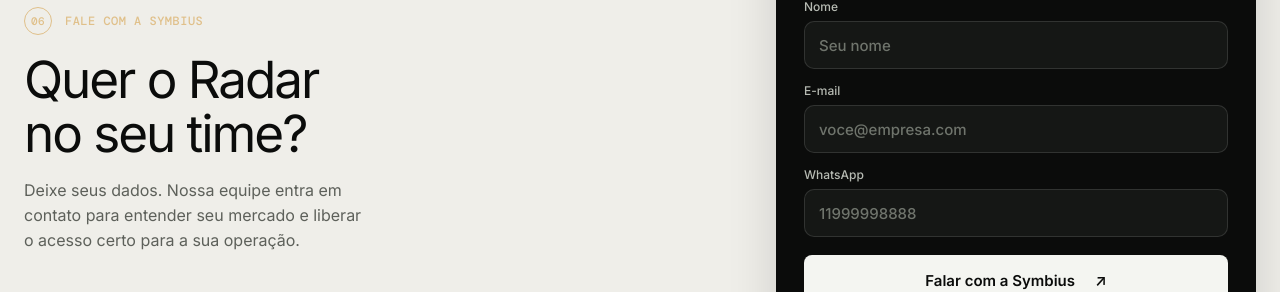
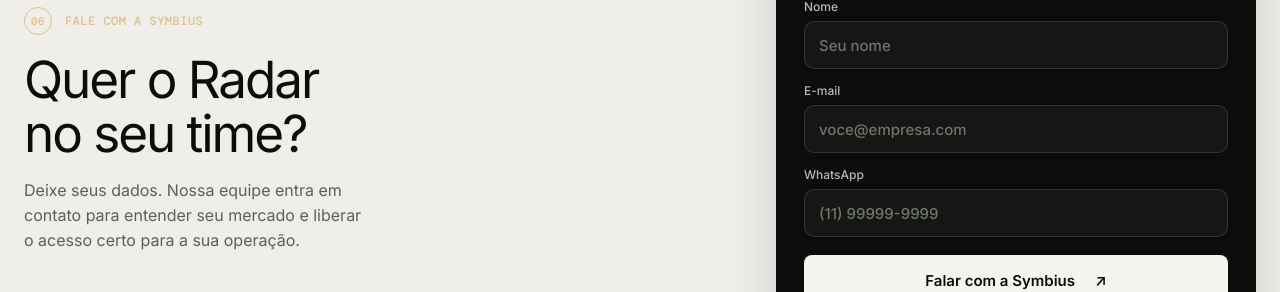
Before and after one commit to raulinsonsouza-maker/radar, a React (Vite) app in the folder frontend/: page / in a window 1280 px wide. Shown: the part 4428-4720 px from the top of the page. Built offline with nearby package versions, Linux system fonts and the light colour scheme; a web font is replaced by a local one.

Commit message:
Adiciona máscara de WhatsApp no formulário da LP.
Exibe (11) 99999-9999 na digitação e envia só os dígitos para a API.

```diff
--- a/frontend/src/api.ts
+++ b/frontend/src/api.ts
@@ -544,6 +544,21 @@
   return phone.replace(/\D/g, '')
 }
 
+/** Máscara de digitação BR: (11) 99999-9999 */
+export function maskWhatsappBr(raw: string): string {
+  let d = phoneDigits(raw)
+  // Se colar com DDI 55, remove para mascarar só o local
+  if (d.startsWith('55') && d.length > 11) d = d.slice(2)
+  d = d.slice(0, 11)
+  if (d.length === 0) return ''
+  if (d.length <= 2) return `(${d}`
+  if (d.length <= 6) return `(${d.slice(0, 2)}) ${d.slice(2)}`
+  if (d.length <= 10) {
+    return `(${d.slice(0, 2)}) ${d.slice(2, 6)}-${d.slice(6)}`
+  }
+  return `(${d.slice(0, 2)}) ${d.slice(2, 7)}-${d.slice(7)}`
+}
+
 /**
  * Normaliza para WhatsApp BR: 55 + DDD + número (11 dígitos locais).
  * Celular antigo (8 dígitos começando com 6–9) ganha o nono dígito.
--- a/frontend/src/pages/LandingBruno.tsx
+++ b/frontend/src/pages/LandingBruno.tsx
@@ -1,6 +1,6 @@
 import { useEffect, useState, type FormEvent } from 'react'
 import { Link } from 'react-router-dom'
-import { submitLeadCapture } from '../api'
+import { maskWhatsappBr, phoneDigits, submitLeadCapture } from '../api'
 import '../bruno-landing.css'
 
 function BrandMark({ light = false }: { light?: boolean }) {
@@ -57,7 +57,7 @@
     setLeadError(null)
     setLeadSubmitting(true)
     try {
-      await submitLeadCapture({ nome, email, whatsapp })
+      await submitLeadCapture({ nome, email, whatsapp: phoneDigits(whatsapp) })
       setLeadDone(true)
       setNome('')
       setEmail('')
@@ -583,12 +583,13 @@
                       id="lead-whatsapp"
                       name="whatsapp"
                       type="tel"
-                      inputMode="tel"
-                      autoComplete="tel"
-                      placeholder="11999998888"
+                      inputMode="numeric"
+                      autoComplete="tel-national"
+                      placeholder="(11) 99999-9999"
                       required
+                      maxLength={15}
                       value={whatsapp}
-                      onChange={(e) => setWhatsapp(e.target.value)}
+                      onChange={(e) => setWhatsapp(maskWhatsappBr(e.target.value))}
                     />
                   </label>
                   {leadError && (
```
